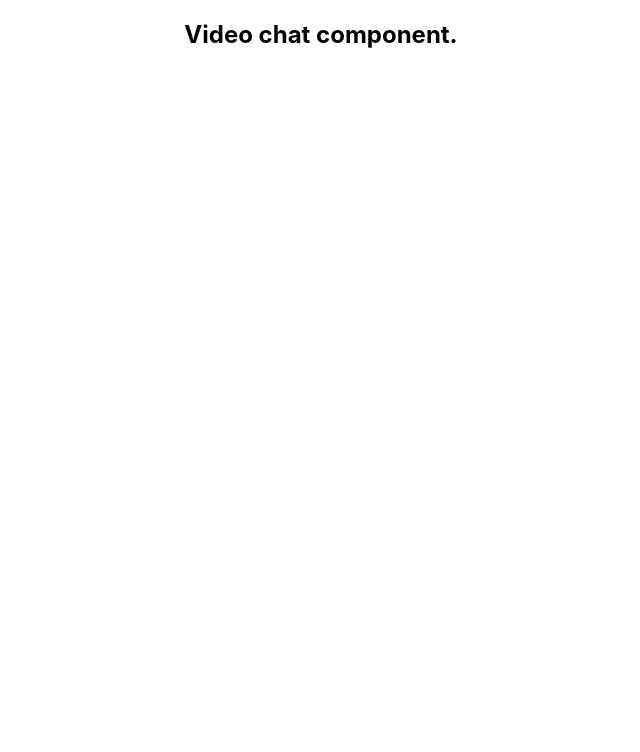
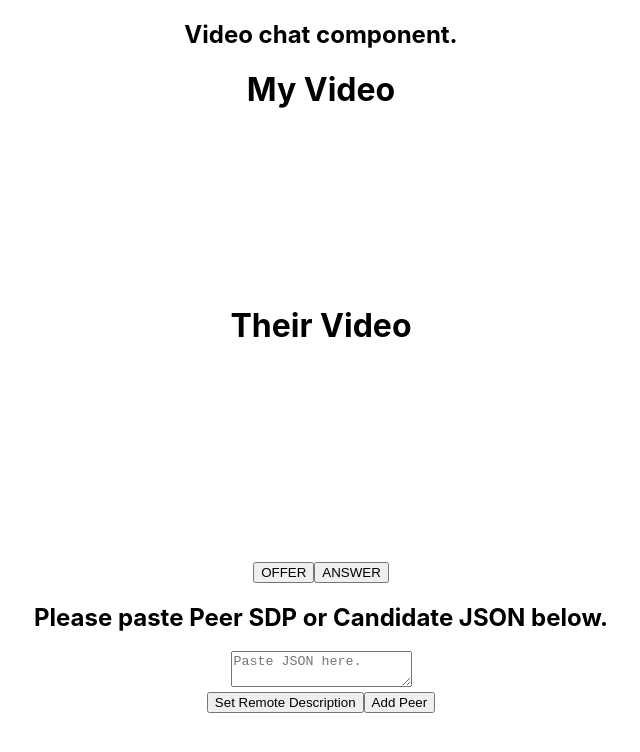
Before and after one commit to charlieconneely/final-year-project, a React (Create React App) app: page /room in a window 1280 px wide. Shown: the top 752 px of the page, without its empty margins (319-959 px from the left). Built offline with nearby package versions, Linux system fonts and the light colour scheme; no server answers.

Commit message:
Tried using the approch using javascript's WEBRTC api

```diff
--- a/src/components/Videochat/videochat.js
+++ b/src/components/Videochat/videochat.js
@@ -1,8 +1,7 @@
-import React, { useState, useLayoutEffect, useEffect, useRef } from 'react'
-import Peer from "peerjs";
+import React, { useRef } from 'react'
+//import Peer from "peerjs";
 import io from 'socket.io-client'
 import uuid from 'react-uuid'
-import { PureComponent } from 'react';
 
 function VideoChat(props) {
 
@@ -15,24 +14,101 @@ function VideoChat(props) {
   // 4.) Or by using a different Peer system instead of PeerJS
 
   //Defining socket.io
-  const socketRef = useRef()
-  socketRef.current = io.connect('/')
+  //const socketRef = useRef()
+  //socketRef.current = io.connect('/')
 
   // React.createRef() creates access DOM nodes or React elements
-  // that are created within the render method.
+  // that are created within the render method;
+  // (which is hidden when developing a functional hook instead of a react class component).
   const localVideo = React.createRef()
   const externalVideo = React.createRef()
+
+  //CHECKING IF THE PAGE IS REFRESHING
+  console.log(uuid())
+
+  // Create an RTCPeerConnection object using a template config file.
+  const peerConnection_config = null
+  const peerConnection = new RTCPeerConnection(peerConnection_config)
+
+  // peerConnection events
+  peerConnection.onicecandidate = (e) => {
+    if (e.candidate){
+      console.log(JSON.stringify(e.candidate))
+    }
+  }
+
+  peerConnection.oniceconnectionstatechange = (e) => {
+    console.log(e)
+  }
+
+  // When a stream has been received, it is assigned to
+  // the externalVideo's 'React.createRef()' element.
+  peerConnection.ontrack = function(event) {
+    externalVideo.current.srcObject = event.streams[0];
+  };
+
+  // Create an offer. ("Just letting you know, these are my properties.")
+  // If the offer creation is successful, it returns an 'SDP' and
+  // the peerConnection's 'local description' is set to the 'SDP'.
+  // ========================================================================
+  // ('SDP' - Session Description Protocol)
+  // ('Local Description' - The properties of the local end of the connection.)
+  const createOffer = () => {
+    console.log("Offer")
+    peerConnection.createOffer({offerToReceiveVideo: 1}).then(sdp => {
+      //Displays the SDP in JSON so we can copy it over to the other peer for testing.
+      console.log(JSON.stringify(sdp))
+      peerConnection.setLocalDescription(sdp)
+    }, e => {})
+  }
+
+  // Set the 'remote description' to 'SDP' in json format
+  // that is located in a textarea element with the ID = "jsonPasteBox"
+  // ========================================================================
+  // ('Remote Description' - The properties of the remote end of the connection.)
+  const setRemoteDescription = () => {
+    const desc = JSON.parse(document.getElementById("jsonPasteBox").value)
+    peerConnection.setRemoteDescription(new RTCSessionDescription(desc))
+    console.log("REMOTE DESCRIPTION SET!");
+  }
+
+  // Create an answer. ("Just letting you know, these are my properties.")
+  // If the answer creation is successful, it returns an 'SDP' and
+  // the peerConnection's 'local description' is set to the 'SDP'.
+  // ========================================================================
+  // ('SDP' - Session Description Protocol.)
+  // ('Local Description' - The properties of the local end of the connection.)
+  const createAnswer = () => {
+    console.log("Answer")
+    peerConnection.createAnswer({offerToReceiveVideo: 1}).then(sdp => {
+      console.log(JSON.stringify(sdp))
+      peerConnection.setLocalDescription(sdp)
+    }, e => {})
+  }
+
+  // Adds an 'Ice Candidate' to your connection.
+  // It parses JSON in the textarea element with the ID = "jsonPasteBox"
+  // and creates a new connection to an 'Ice Candidate' (peer).
+  // ========================================================================
+  // ('ICE' - Internet Connectivity Establishment.)
+  // ('Ice Candidate' - Describes the protocols and routing needed for WebRTC to be able to communicate with a remote device.)
+  const addCandidate = () => {
+    const peer = JSON.parse(document.getElementById("jsonPasteBox").value)
+    console.log("Adding peer = ", peer)
+    peerConnection.addIceCandidate(new RTCIceCandidate(peer))
+  }
 
   //Success constant for assigning video streams
   const success = (stream) => {
     window.localStream = stream
     localVideo.current.srcObject = stream;
+    peerConnection.addStream(stream)
     console.log("Permissions: 'Webcam' and 'Microphone' permissions approved.");
   }
 
   //Failure constant if video + audio are not provided by the user.
   const failure = (e) => {
-    console.log("Permissions: Please enable 'Webcam' and 'Microphone' permissions.", e)
+    console.log("Permissions: Please enable 'Webcam' and 'Microphone' permissions.")
   }
 
   // Grabs user media from the browser using promises,
@@ -45,13 +121,11 @@ function VideoChat(props) {
     .then(success)
     .catch(failure)
 
-
   //A new PeerID is created everytime the script is called
   //this could cause potential spamming issues, maybe try find a way
   //to link the peerID to the peer's IP so if they get kicked, they cannot rejoin with a new PeerID.
 
   // console.log("Peer ID = " + peer.id)
-  // const [otherID, setOtherID] = useState("")
   // const [myID, setMyID] = useState("")
   // const peer = new Peer(uuid());
   // const peer = new Peer(myID);
@@ -98,10 +172,24 @@ function VideoChat(props) {
     <div>
       <h2> Video chat component. </h2>
 
+      <h1>My Video</h1>
       <video ref={localVideo} autoPlay></video>
+      <h1>Their Video</h1>
       <video ref={externalVideo} autoPlay></video>
 
+      <br></br><br></br><br></br>
 
+      <button onClick={createOffer}>OFFER</button>
+      <button onClick={createAnswer}>ANSWER</button>
+      <div>
+        <h2>Please paste Peer SDP or Candidate JSON below.</h2>
+        <textarea id="jsonPasteBox" placeholder="Paste JSON here." input="text"/>
+      </div>
+
+      <button onClick={setRemoteDescription}>Set Remote Description</button>
+      <button onClick={addCandidate}>Add Peer</button>
+
+      <br></br><br></br><br></br>
 
     </div>
   );
```
